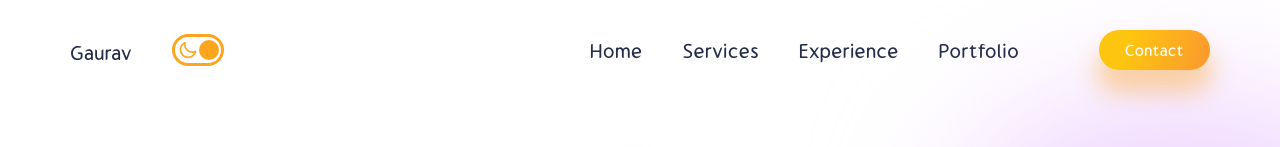
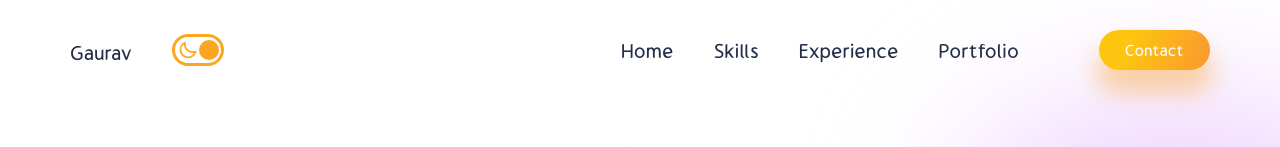
Before and after one commit to gauravpawar47/Portfolio, a React (Create React App) app: page / in a window 1280 px wide. Shown: the top 147 px of the page. Built offline with nearby package versions, Linux system fonts and the light colour scheme.

Commit message:
NAVBAR UPDATE

```diff
--- a/src/Components/Navbar/Navbar.jsx
+++ b/src/Components/Navbar/Navbar.jsx
@@ -29,7 +29,7 @@
             </Link>
             <Link spy={true} to="Services" smooth={true}>
               {" "}
-              <li className="navbar-items">Services</li>{" "}
+              <li className="navbar-items">Skills</li>{" "}
             </Link>
             <Link spy={true} to="Experience" smooth={true}>
               {" "}
```
Also changed, not shown: 1 other file (tests, documents, lock files or other folders).
